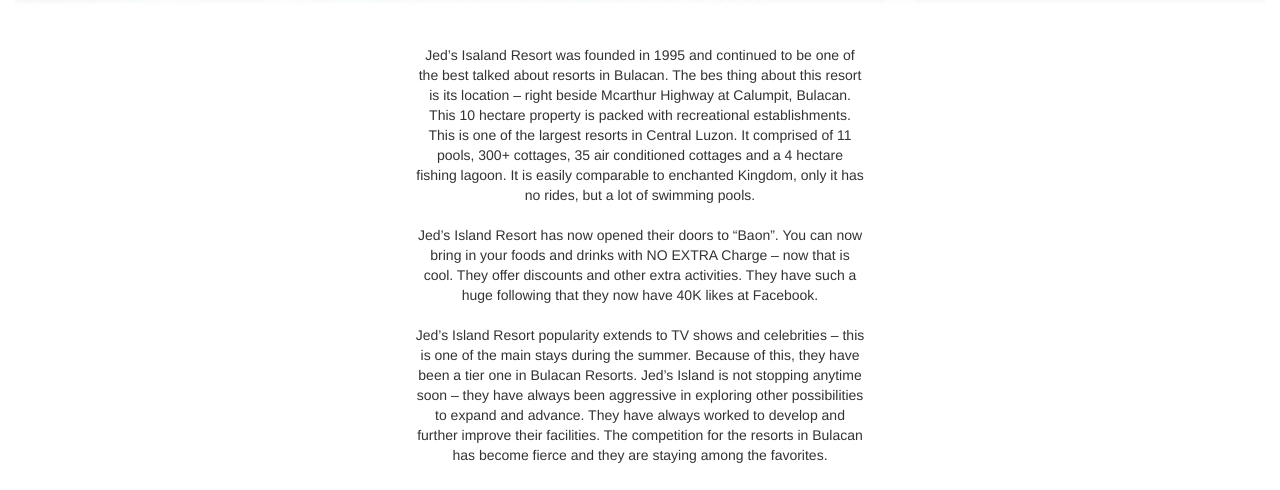
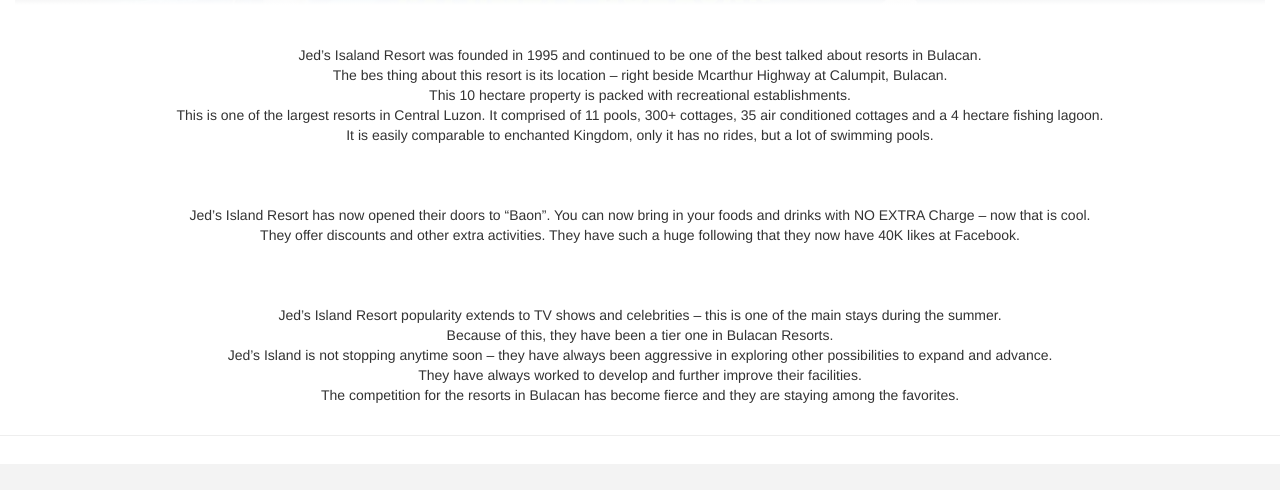
Before and after one commit to FaZenith/jedsislandresort, a plain HTML site: page F00I.html in a window 1280 px wide. Shown: the part 296-786 px from the top of the page. Drawn offline with Linux system fonts and the light colour scheme.

Commit message:
Bugs Fixed

```diff
--- a/F00I.html
+++ b/F00I.html
@@ -56,9 +56,9 @@
 
         <div class="navbar-header">
             <button type="button" class="navbar-toggle" data-toggle="collapse" data-target="#mainnavbar">
-                <!--span class="icon-bar"></span-->
-                <span class="icon-bar"></span>
-                <span class="icon-bar"></span>
+              <span class="icon-bar"></span>
+              <span class="icon-bar"></span>
+              <span class="icon-bar"></span>
             </button>
             <a href="$" class="navbar-brand"></a>
         </div>
@@ -90,19 +90,28 @@
 </div>
 <br><br>
 <!--Paragraph-->
-<div class="container-fluid">
-    <div class="containner">
-    <p> Jed’s Isaland Resort was founded in 1995 and continued to be one of the best talked about resorts in Bulacan. The bes thing about this resort is its location – right beside Mcarthur Highway at Calumpit, Bulacan. This 10 hectare property is packed with recreational establishments. This is one of the largest resorts in Central Luzon. It comprised of 11 pools, 300+ cottages, 35 air conditioned cottages and a 4 hectare fishing lagoon. It is easily comparable to enchanted Kingdom, only it has no rides, but a lot of swimming pools.
+<div class="container">
+  <center>
+    <p> Jed’s Isaland Resort was founded in 1995 and continued to be one of the best talked about resorts in Bulacan.<br>
+      The bes thing about this resort is its location – right beside Mcarthur Highway at Calumpit, Bulacan.<br>
+       This 10 hectare property is packed with recreational establishments.<br>
+      This is one of the largest resorts in Central Luzon. It comprised of 11 pools, 300+ cottages, 35 air conditioned cottages and a 4 hectare fishing lagoon.<br>
+       It is easily comparable to enchanted Kingdom, only it has no rides, but a lot of swimming pools.<br><br>
 
 
 
-        <br><br>Jed’s Island Resort has now opened their doors to “Baon”. You can now bring in your foods and drinks with NO EXTRA Charge – now that is cool. They offer discounts and other extra activities. They have such a huge following that they now have 40K likes at Facebook.
+        <br><br>Jed’s Island Resort has now opened their doors to “Baon”. You can now bring in your foods and drinks with NO EXTRA Charge – now that is cool.<br>
+        They offer discounts and other extra activities. They have such a huge following that they now have 40K likes at Facebook.<br><br>
 
 
 
-        <br><br>Jed’s Island Resort popularity extends to TV shows and celebrities – this is one of the main stays during the summer. Because of this, they have been a tier one in Bulacan Resorts. Jed’s Island is not stopping anytime soon – they have always been aggressive in exploring other possibilities to expand and advance. They have always worked to develop and further improve their facilities. The competition for the resorts in Bulacan has become fierce and they are staying among the favorites.</p>
+        <br><br>Jed’s Island Resort popularity extends to TV shows and celebrities – this is one of the main stays during the summer.<br>
+        Because of this, they have been a tier one in Bulacan Resorts.<br>
+        Jed’s Island is not stopping anytime soon – they have always been aggressive in exploring other possibilities to expand and advance.<br>
+        They have always worked to develop and further improve their facilities.<br>
+         The competition for the resorts in Bulacan has become fierce and they are staying among the favorites.</p>
+    </center>
 
-    </div>
 </div>
 <hr>
 <div class="navbarbot container-fluid">
```
Also changed, not shown: F00A.html (+3 -3 lines), F00C.html (+3 -3 lines), F00L.html (+3 -3 lines), F00O.html (+3 -3 lines), F00P.html (+3 -3 lines), index.html (+1 -1 lines).
